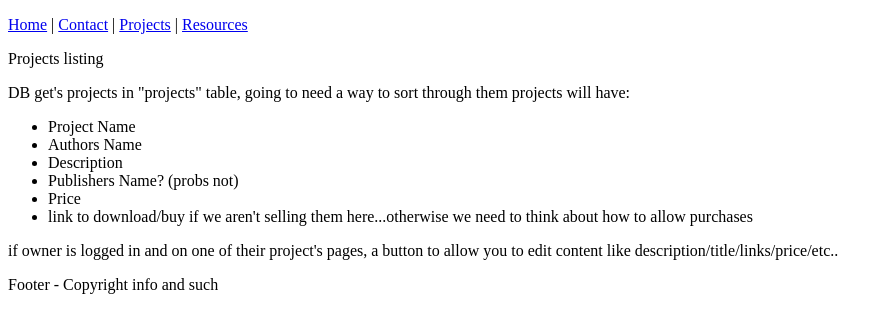
After one commit to TheodorosBalasis/UnityStudyGroupWebsite, a Flask app: page /projects in a window 1280 px wide. The commit adds this page. Shown: the top 333 px of the page, without its empty margins (0-893 px from the left). Run offline with Flask 2, Linux system fonts and the light colour scheme; parts of the project's set-up code (start-up, migrations or seed data) failed here and were passed over.

Commit message:
Simple navigation, page identities

```diff
--- a/usgw/usgw/app.py
+++ b/usgw/usgw/app.py
@@ -11,3 +11,15 @@ app.secret_key = config['SECRET']
 def index():
     db = get_db()
     return render('landing.html')
+
+@app.route('/contact')
+def contact():
+    return render('contact.html')
+
+@app.route('/projects')
+def projects():
+    return render('projects.html')
+
+@app.route('/resources')
+def resources():
+    return render('resources.html')
--- a/usgw/usgw/templates/base.html
+++ b/usgw/usgw/templates/base.html
@@ -6,12 +6,14 @@
     {% endblock %}
   </head>
   <body>
+    {% include 'nav.html' %}
+
     {% block content %}
       <p>Hello Jim...</p>
     {% endblock %}
 
     {% block footer %}
-      <p>I am foot.</p>
+      <p>Footer - Copyright info and such</p>
     {% endblock %}
   </body>
 </html>
--- /dev/null
+++ b/usgw/usgw/templates/nav.html
@@ -0,0 +1,6 @@
+<p>
+  <a href="{{ url_for('index') }}">Home</a> |
+  <a href="{{ url_for('contact') }}">Contact</a> |
+  <a href="{{ url_for('projects') }}">Projects</a> |
+  <a href="{{ url_for('resources') }}">Resources</a>
+</p>
--- /dev/null
+++ b/usgw/usgw/templates/projects.html
@@ -0,0 +1,32 @@
+{% extends "base.html" %}
+
+{% block header %}
+  {{ super() }}
+{% endblock %}
+
+{% block content %}
+<p>Projects listing</p>
+
+<p>
+  DB get's projects in "projects" table, going to need a way to sort
+  through them
+
+  projects will have:
+  <ul>
+    <li> Project Name </li>
+    <li> Authors Name </li>
+    <li> Description </li>
+    <li> Publishers Name? (probs not)</li>
+    <li> Price </li>
+    <li> link to download/buy if we aren't selling them
+    here...otherwise we need to think about how to allow
+    purchases</li>
+  </ul>
+</p>
+
+<p>
+  if owner is logged in and on one of their project's pages, a button
+  to allow you to edit content like
+  description/title/links/price/etc..
+</p>
+{% endblock %}
```
Also changed, not shown: usgw/usgw/templates/contact.html (added, +19 -0 lines), usgw/usgw/templates/landing.html (+3 -5 lines), usgw/usgw/templates/resources.html (added, +15 -0 lines).
